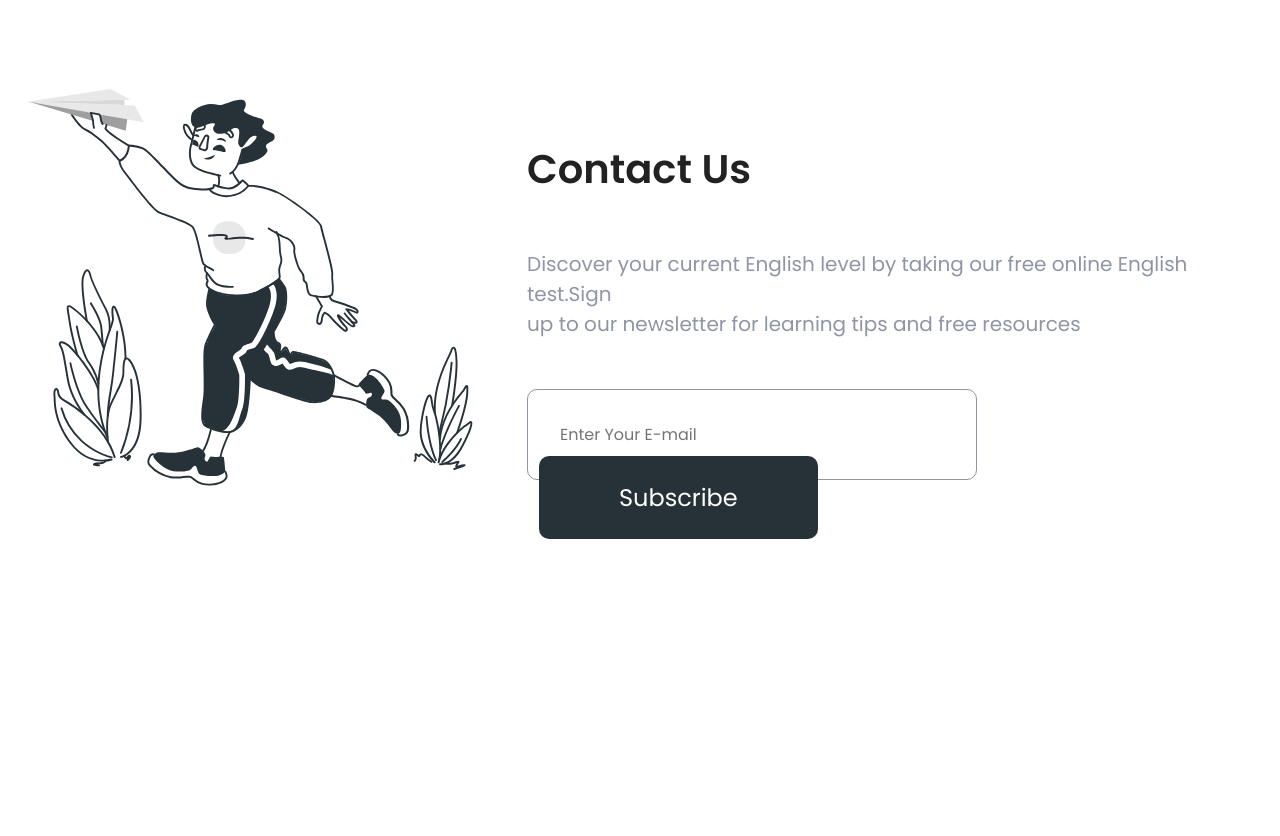
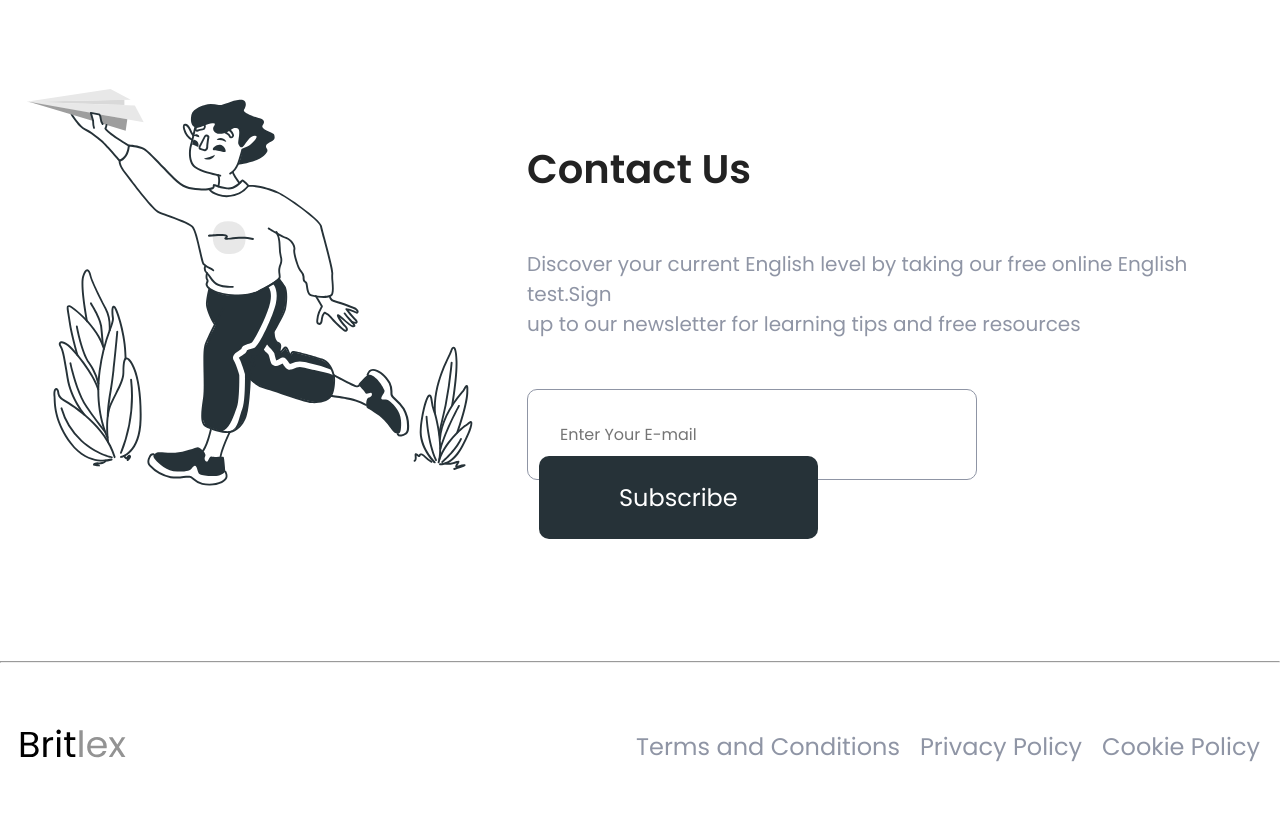
Before and after one commit to webdev20071995/mxa_britlex, a plain HTML site: page index.html in a window 1280 px wide. Shown: the part 3695-4531 px from the top of the page. Before the commit the page ends 4234 px from the top, so only its background shows below. Drawn offline with Linux system fonts and the light colour scheme.

Commit message:
added footer section

```diff
--- a/css/styles.css
+++ b/css/styles.css
@@ -497,6 +497,65 @@ img {
 }
 
 
+/* SOTE-FOOTER */
+.site-footer {
+  margin-top: 135px;
+}
+
+.site-footer__line {
+  color: #C4C4C4;
+}
+
+.site-header-img:hover{
+  opacity: 0.6;
+}
+
+.site-footer__container {
+  display: flex;
+  align-items: center;
+  text-align: center;
+  margin-top: 50px;
+  margin-bottom: 55px;
+}
+
+.site-footer__list {
+  list-style: none;
+  margin-left: auto;
+  display: flex;
+}
+
+.site-footer__item:not(:last-child) {
+  margin-right: 20px;
+}
+
+.site-footer__link {
+  text-decoration: none;
+  color: var(--gray);
+  font-size: 24px;
+  line-height: 36px;
+  transition: ease color 0.2s;
+}
+
+.site-footer__link::before{
+  border-radius: 50%;
+  background-color: var(--gray);
+
+}
+
+.site-footer__link::after{
+  border-radius: 50%;
+  background-color: var(--gray);
+
+}
+
+.site-footer__link:hover{
+  color: #263238;
+}
+
+.site-footer__link:active{
+  opacity: 0.8;
+}
+
 
 
 /* MEDIA */
--- a/index.html
+++ b/index.html
@@ -194,6 +194,18 @@
 </section>
 </div>
 
+<!-- FOOTER -->
+<footer class="site-footer">
+  <hr class="site-footer__line">
+  <div class="container site-footer__container">
+    <a class="site-header-img" href="#"><img src="/img/logo.svg" alt="britlex" width="106" height="54"></a>
+  <ul class="site-footer__list">
+    <li class="site-footer__item"><a class="site-footer__link" href="#">Terms and Conditions</a></li>
+    <li class="site-footer__item"><a class="site-footer__link" href="#">Privacy Policy</a></li>
+    <li class="site-footer__item"><a class="site-footer__link" href="#">Cookie Policy</a></li>
+  </ul>
+  </div>
+</footer>
 
 
   <script src="js/main.js"></script>
```
